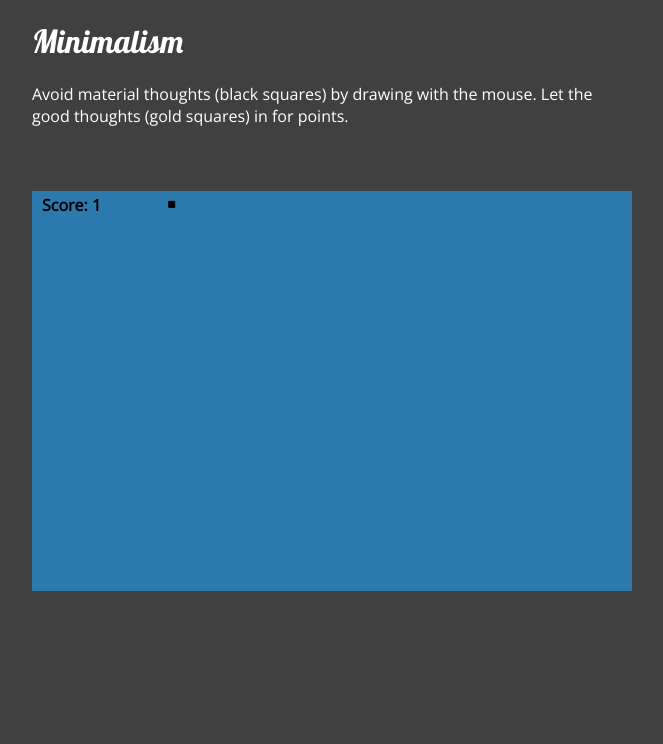
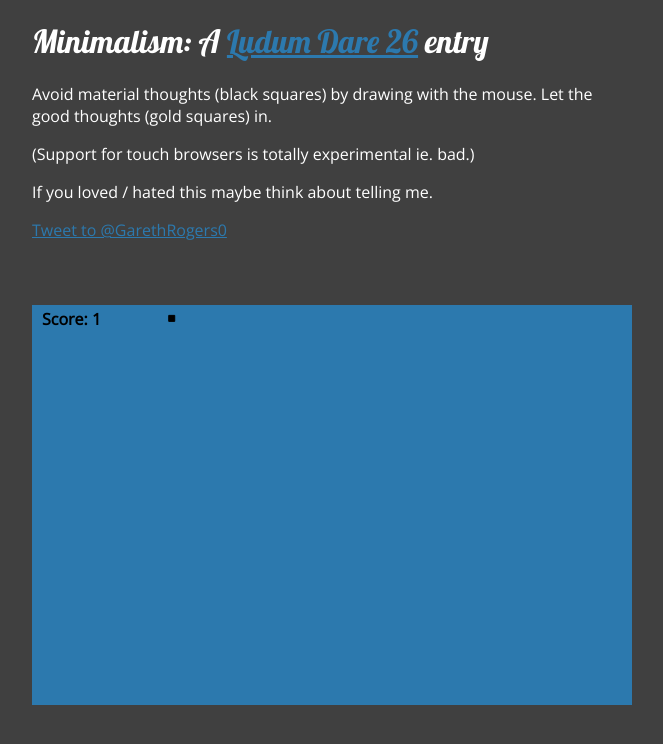
Before and after one commit to scurran/ludum_dare_26, a plain HTML site: page index.html in a window 1280 px wide. Shown: the whole page, without its empty margins (308-971 px from the left). Drawn offline with nearby package versions, Linux system fonts and the light colour scheme.

Commit message:
Added social media because I'm oh so lonely.

```diff
--- a/index.html
+++ b/index.html
@@ -9,8 +9,12 @@
 
 <body>
 	<div id="instructions">
-		<h1>Minimalism</h1>
-		<p>Avoid material thoughts (black squares) by drawing with the mouse. Let the good thoughts (gold squares) in for points.</p>
+		<h1>Minimalism: A <a href="http://www.ludumdare.com/compo/">Ludum Dare 26</a> entry</h1>
+		<p>Avoid material thoughts (black squares) by drawing with the mouse. Let the good thoughts (gold squares) in.</p>
+		<p>(Support for touch browsers is totally experimental ie. bad.)</p>
+		<p>If you loved / hated this maybe think about telling me.</p>
+		<p><a href="https://twitter.com/intent/tweet?screen_name=GarethRogers0" class="twitter-mention-button" data-related="GarethRogers0">Tweet to @GarethRogers0</a>
+		<script>!function(d,s,id){var js,fjs=d.getElementsByTagName(s)[0],p=/^http:/.test(d.location)?'http':'https';if(!d.getElementById(id)){js=d.createElement(s);js.id=id;js.src=p+'://platform.twitter.com/widgets.js';fjs.parentNode.insertBefore(js,fjs);}}(document, 'script', 'twitter-wjs');</script></p>
 	</div>
     <div id="wrapper">
     	<canvas id="canvas" width="600" height="400"></canvas>
--- a/styles/style.css
+++ b/styles/style.css
@@ -4,6 +4,10 @@ body {
 
 h1 {
     font: 24pt lobster;
+}
+
+a {
+    color: rgb(44,121,174);
 }
 
 p {
```
